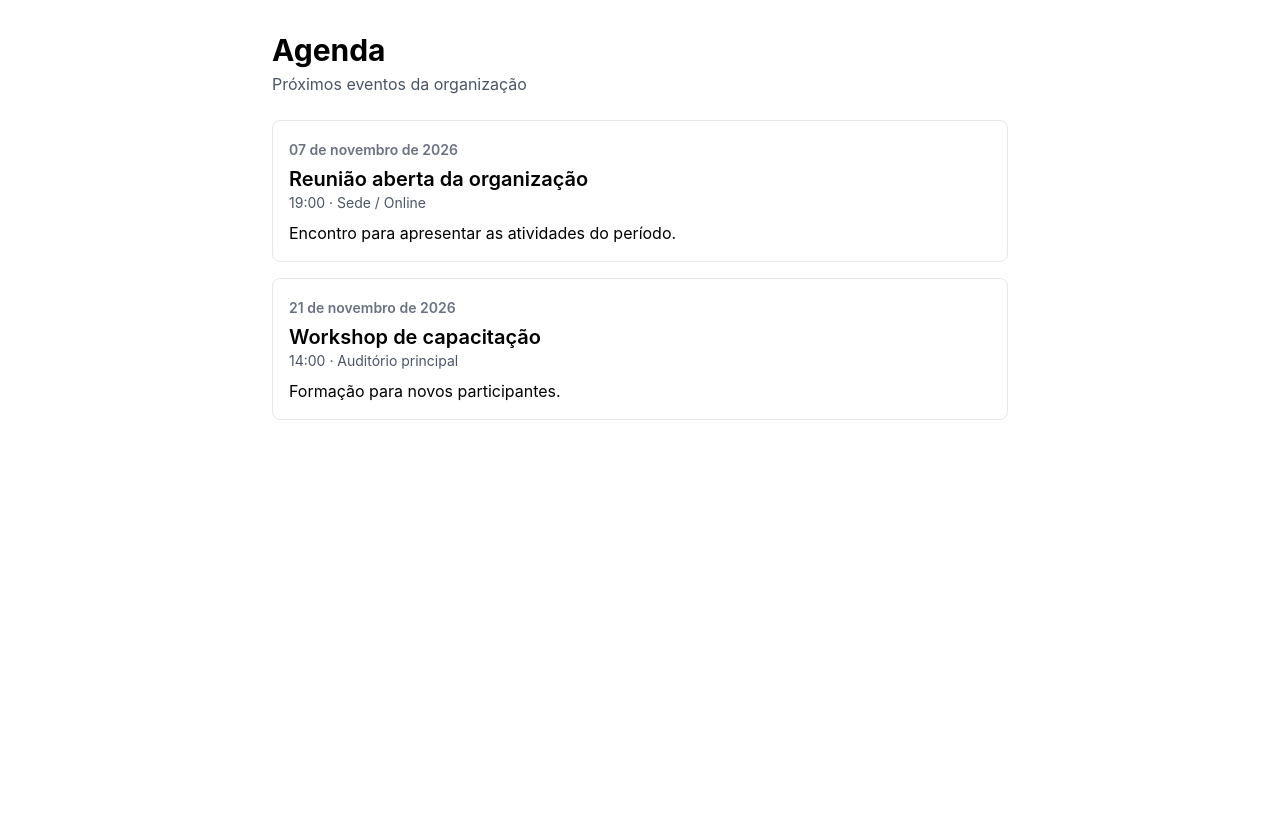
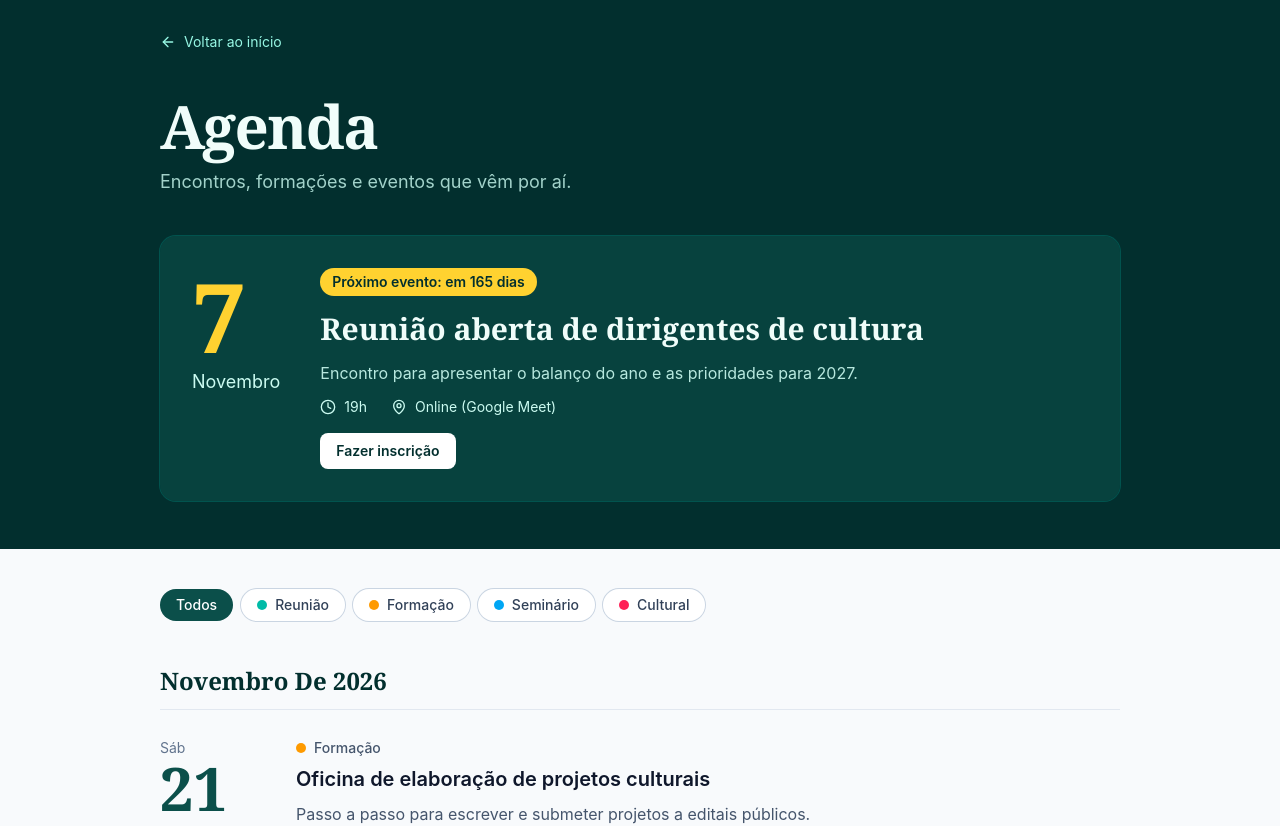
Before and after one commit to Henriquewtd-cyber/Lacis2026, a React (Vite) app in the folder frontend/: page /agenda in a window 1280 px wide. Shown: the top 826 px of the page. Before the commit the page ends 800 px from the top, so only its background shows below. Built offline with nearby package versions, Linux system fonts and the light colour scheme.

Commit message:
criada pagina de agenda

```diff
--- a/frontend/src/pages/agenda.tsx
+++ b/frontend/src/pages/agenda.tsx
@@ -1,62 +1,326 @@
+import { useState } from "react";
+import { Link } from "react-router-dom";
+import { ArrowLeft, CalendarX, Clock, MapPin } from "lucide-react";
+
+type Categoria = "Reunião" | "Formação" | "Seminário" | "Cultural";
+
 type Evento = {
   id: number;
   titulo: string;
-  data: string; // formato AAAA-MM-DD
+  data: string; // AAAA-MM-DD
   horario: string;
   local: string;
+  categoria: Categoria;
   descricao: string;
+  link?: string; // inscrição ou mais informações
 };
 
+// Dados de exemplo: substitua por uma API ou arquivo de dados quando houver.
 const eventos: Evento[] = [
   {
     id: 1,
-    titulo: "Reunião aberta da organização",
+    titulo: "Reunião aberta de dirigentes de cultura",
     data: "2026-11-07",
-    horario: "19:00",
-    local: "Sede / Online",
-    descricao: "Encontro para apresentar as atividades do período.",
+    horario: "19h",
+    local: "Online (Google Meet)",
+    categoria: "Reunião",
+    descricao:
+      "Encontro para apresentar o balanço do ano e as prioridades para 2027.",
+    link: "https://example.com/inscricao",
   },
   {
     id: 2,
-    titulo: "Workshop de capacitação",
+    titulo: "Oficina de elaboração de projetos culturais",
     data: "2026-11-21",
-    horario: "14:00",
+    horario: "14h",
     local: "Auditório principal",
-    descricao: "Formação para novos participantes.",
+    categoria: "Formação",
+    descricao:
+      "Passo a passo para escrever e submeter projetos a editais públicos.",
+    link: "https://example.com/oficina",
+  },
+  {
+    id: 3,
+    titulo: "Seminário Políticas Culturais nos Territórios",
+    data: "2026-12-04",
+    horario: "9h às 17h",
+    local: "Centro de Convenções",
+    categoria: "Seminário",
+    descricao:
+      "Mesas e debates com gestores de todo o país sobre financiamento e participação social.",
+  },
+  {
+    id: 4,
+    titulo: "Sarau de fim de ano",
+    data: "2026-12-12",
+    horario: "18h",
+    local: "Praça central",
+    categoria: "Cultural",
+    descricao:
+      "Música, poesia e apresentações dos grupos parceiros. Entrada gratuita.",
+  },
+  {
+    id: 5,
+    titulo: "Reunião de planejamento 2027",
+    data: "2027-01-23",
+    horario: "10h",
+    local: "Sede da organização",
+    categoria: "Reunião",
+    descricao: "Definição do calendário e das metas do próximo ano.",
+  },
+  {
+    id: 6,
+    titulo: "Curso de gestão cultural municipal",
+    data: "2027-02-06",
+    horario: "8h30",
+    local: "Online",
+    categoria: "Formação",
+    descricao:
+      "Fundamentos de planos, conselhos e fundos municipais de cultura.",
+    link: "https://example.com/curso",
   },
 ];
 
-function formatarData(iso: string) {
-  return new Date(iso).toLocaleDateString("pt-BR", {
-    day: "2-digit",
-    month: "long",
-    year: "numeric",
-    timeZone: "UTC", // evita mostrar um dia a menos por causa do fuso (UTC-3)
-  });
+const categorias: Categoria[] = ["Reunião", "Formação", "Seminário", "Cultural"];
+
+const corDoPonto: Record<Categoria, string> = {
+  Reunião: "bg-teal-500",
+  Formação: "bg-amber-500",
+  Seminário: "bg-sky-500",
+  Cultural: "bg-rose-500",
+};
+
+// "2026-11-07" -> Date no fuso local (evita voltar um dia por causa do UTC-3)
+function paraData(iso: string) {
+  const [ano, mes, dia] = iso.split("-").map(Number);
+  return new Date(ano, mes - 1, dia);
+}
+
+function formatar(iso: string, opcoes: Intl.DateTimeFormatOptions) {
+  return paraData(iso).toLocaleDateString("pt-BR", opcoes);
+}
+
+function diasAte(iso: string) {
+  const hoje = new Date();
+  hoje.setHours(0, 0, 0, 0);
+  return Math.round((paraData(iso).getTime() - hoje.getTime()) / 86_400_000);
+}
+
+function textoPrazo(dias: number) {
+  if (dias <= 0) return "Hoje";
+  if (dias === 1) return "Amanhã";
+  return `Em ${dias} dias`;
+}
+
+function Detalhes({ evento, claro = false }: { evento: Evento; claro?: boolean }) {
+  return (
+    <div
+      className={`flex flex-wrap gap-x-6 gap-y-2 text-sm ${
+        claro ? "text-teal-100" : "text-slate-600"
+      }`}
+    >
+      <span className="inline-flex items-center gap-2">
+        <Clock size={16} aria-hidden="true" />
+        {evento.horario}
+      </span>
+      <span className="inline-flex items-center gap-2">
+        <MapPin size={16} aria-hidden="true" />
+        {evento.local}
+      </span>
+    </div>
+  );
 }
 
 export default function Agenda() {
-  const ordenados = [...eventos].sort((a, b) => a.data.localeCompare(b.data));
+  const [filtro, setFiltro] = useState<Categoria | "Todos">("Todos");
+
+  const proximos = eventos
+    .filter((e) => diasAte(e.data) >= 0)
+    .sort((a, b) => a.data.localeCompare(b.data));
+
+  const [destaque, ...demais] = proximos;
+  const visiveis = demais.filter((e) => filtro === "Todos" || e.categoria === filtro);
+
+  const porMes = new Map<string, Evento[]>();
+  for (const e of visiveis) {
+    const chave = e.data.slice(0, 7);
+    porMes.set(chave, [...(porMes.get(chave) ?? []), e]);
+  }
+
+  const focoClaro =
+    "focus-visible:outline-2 focus-visible:outline-offset-4 focus-visible:outline-amber-300";
+  const focoEscuro =
+    "focus-visible:outline-2 focus-visible:outline-offset-4 focus-visible:outline-teal-700";
 
   return (
-    <main className="mx-auto max-w-3xl px-4 py-8">
-      <h1 className="text-3xl font-bold">Agenda</h1>
-      <p className="mt-1 text-gray-600">Próximos eventos da organização</p>
+    <div className="min-h-screen bg-slate-50 text-slate-800">
+      <header className="bg-teal-950 text-teal-50">
+        <div className="mx-auto max-w-5xl px-5 pb-12 pt-8 sm:px-8">
+          <Link
+            to="/"
+            className={`inline-flex items-center gap-2 rounded text-sm text-teal-200 transition-colors hover:text-white ${focoClaro}`}
+          >
+            <ArrowLeft size={16} aria-hidden="true" />
+            Voltar ao início
+          </Link>
 
-      <ul className="mt-6 grid gap-4">
-        {ordenados.map((e) => (
-          <li key={e.id} className="rounded-lg border border-gray-200 p-4">
-            <time dateTime={e.data} className="text-sm font-semibold text-gray-500">
-              {formatarData(e.data)}
-            </time>
-            <h2 className="mt-1 text-xl font-semibold">{e.titulo}</h2>
-            <p className="text-sm text-gray-600">
-              {e.horario} · {e.local}
+          <h1 className="mt-10 font-serif text-5xl font-semibold tracking-tight sm:text-6xl">
+            Agenda
+          </h1>
+          <p className="mt-3 max-w-md text-lg text-teal-100/80">
+            Encontros, formações e eventos que vêm por aí.
+          </p>
+
+          {destaque && (
+            <section
+              aria-labelledby="proximo-evento"
+              className="mt-10 grid gap-6 rounded-2xl bg-teal-900/60 p-6 ring-1 ring-teal-700/50 sm:grid-cols-[auto_1fr] sm:gap-10 sm:p-8"
+            >
+              <time
+                dateTime={destaque.data}
+                className="flex items-baseline gap-3 sm:flex-col sm:items-start sm:gap-1"
+              >
+                <span className="font-serif text-7xl font-semibold leading-none text-amber-300 sm:text-8xl">
+                  {paraData(destaque.data).getDate()}
+                </span>
+                <span className="text-lg capitalize text-teal-100">
+                  {formatar(destaque.data, { month: "long" })}
+                </span>
+              </time>
+
+              <div className="flex flex-col items-start gap-3">
+                <span className="rounded-full bg-amber-300 px-3 py-1 text-sm font-semibold text-teal-950">
+                  Próximo evento: {textoPrazo(diasAte(destaque.data)).toLowerCase()}
+                </span>
+                <h2
+                  id="proximo-evento"
+                  className="font-serif text-2xl font-semibold leading-snug sm:text-3xl"
+                >
+                  {destaque.titulo}
+                </h2>
+                <p className="max-w-xl text-teal-100/90">{destaque.descricao}</p>
+                <Detalhes evento={destaque} claro />
+                {destaque.link && (
+                  <a
+                    href={destaque.link}
+                    target="_blank"
+                    rel="noreferrer"
+                    className={`mt-1 rounded-lg bg-white px-4 py-2 text-sm font-semibold text-teal-950 transition-colors hover:bg-amber-200 ${focoClaro}`}
+                  >
+                    Fazer inscrição
+                  </a>
+                )}
+              </div>
+            </section>
+          )}
+        </div>
+      </header>
+
+      <main className="mx-auto max-w-5xl px-5 pb-20 pt-10 sm:px-8">
+        <div
+          role="group"
+          aria-label="Filtrar por categoria"
+          className="flex flex-wrap gap-2"
+        >
+          {(["Todos", ...categorias] as const).map((c) => {
+            const ativo = filtro === c;
+            return (
+              <button
+                key={c}
+                type="button"
+                aria-pressed={ativo}
+                onClick={() => setFiltro(c)}
+                className={`inline-flex items-center gap-2 rounded-full px-4 py-1.5 text-sm font-medium transition-colors ${focoEscuro} ${
+                  ativo
+                    ? "bg-teal-900 text-white"
+                    : "bg-white text-slate-700 ring-1 ring-slate-300 hover:ring-teal-600"
+                }`}
+              >
+                {c !== "Todos" && (
+                  <span
+                    className={`size-2.5 rounded-full ${corDoPonto[c]}`}
+                    aria-hidden="true"
+                  />
+                )}
+                {c}
+              </button>
+            );
+          })}
+        </div>
+
+        {[...porMes.entries()].map(([mes, lista]) => (
+          <section key={mes} className="mt-8">
+            <h2 className="sticky top-0 z-10 bg-slate-50/95 py-3 font-serif text-2xl font-semibold capitalize text-teal-950 backdrop-blur">
+              {formatar(`${mes}-01`, { month: "long", year: "numeric" })}
+            </h2>
+
+            <ol className="divide-y divide-slate-200 border-t border-slate-200">
+              {lista.map((e) => (
+                <li
+                  key={e.id}
+                  className="grid grid-cols-[4.5rem_1fr] gap-5 py-7 sm:grid-cols-[6.5rem_1fr] sm:gap-8"
+                >
+                  <time dateTime={e.data} className="flex flex-col">
+                    <span className="text-sm capitalize text-slate-500">
+                      {formatar(e.data, { weekday: "short" }).replace(".", "")}
+                    </span>
+                    <span className="font-serif text-5xl font-semibold leading-none text-teal-900 sm:text-6xl">
+                      {paraData(e.data).getDate()}
+                    </span>
+                  </time>
+
+                  <div className="flex flex-col items-start gap-2">
+                    <span className="inline-flex items-center gap-2 text-sm font-medium text-slate-600">
+                      <span
+                        className={`size-2.5 rounded-full ${corDoPonto[e.categoria]}`}
+                        aria-hidden="true"
+                      />
+                      {e.categoria}
+                    </span>
+                    <h3 className="text-xl font-semibold leading-snug text-slate-900">
+                      {e.titulo}
+                    </h3>
+                    <p className="max-w-xl text-slate-600">{e.descricao}</p>
+                    <Detalhes evento={e} />
+                    {e.link && (
+                      <a
+                        href={e.link}
+                        target="_blank"
+                        rel="noreferrer"
+                        className={`mt-1 rounded text-sm font-semibold text-teal-800 underline underline-offset-4 transition-colors hover:text-teal-600 ${focoEscuro}`}
+                      >
+                        Fazer inscrição
+                      </a>
+                    )}
+                  </div>
+                </li>
+              ))}
+            </ol>
+          </section>
+        ))}
+
+        {visiveis.length === 0 && (
+          <div className="mt-10 flex flex-col items-center rounded-2xl border border-dashed border-slate-300 px-6 py-14 text-center">
+            <CalendarX size={32} className="text-slate-400" aria-hidden="true" />
+            <p className="mt-3 font-medium text-slate-700">
+              {proximos.length === 0
+                ? "Nenhum evento agendado por enquanto."
+                : filtro === "Todos"
+                  ? "Não há outros eventos marcados por enquanto."
+                  : `Nenhum evento de ${filtro} marcado por enquanto.`}
             </p>
-            <p className="mt-2">{e.descricao}</p>
-          </li>
-        ))}
-      </ul>
-    </main>
+            {filtro !== "Todos" && (
+              <button
+                type="button"
+                onClick={() => setFiltro("Todos")}
+                className={`mt-3 rounded text-sm font-semibold text-teal-800 underline underline-offset-4 hover:text-teal-600 ${focoEscuro}`}
+              >
+                Ver todos os eventos
+              </button>
+            )}
+          </div>
+        )}
+      </main>
+    </div>
   );
 }
```
